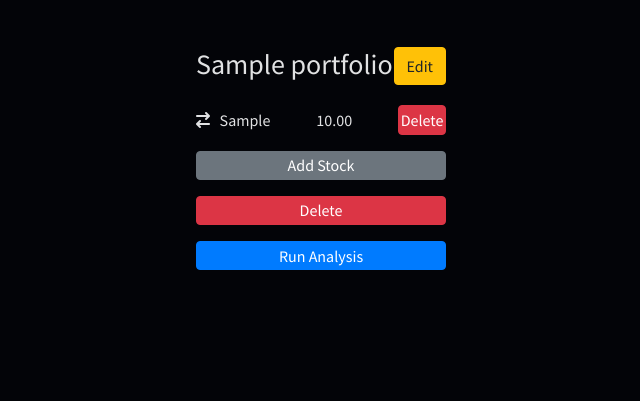
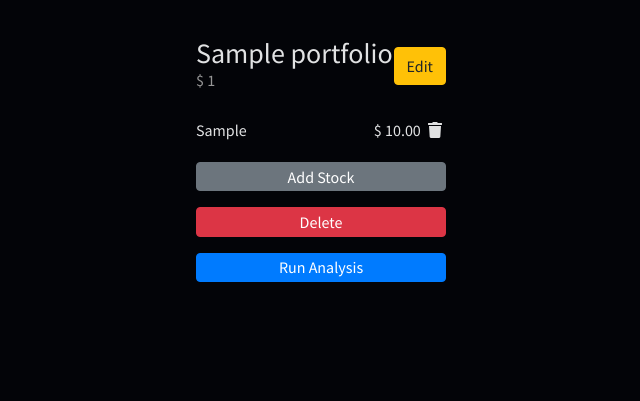
Before and after one commit to truengsuksilp/project_stocky, a Django app: page /profiles/1/ in a window 1280 px wide. Shown: the part 399-800 px from the top of the page, without its empty margins (315-955 px from the left). Run offline with Django 3.2, Linux system fonts and the light colour scheme; tables that the repository leaves empty hold one stand-in row (values such as "Sample post"); style sheets or scripts are compiled from the project's sources; some libraries are stand-ins or nearby versions.

Commit message:
feat(view-StockCreate): Add Price and Date of Valuation to POST request

```diff
--- a/main_app/static/scripts/alpha_price.py
+++ b/main_app/static/scripts/alpha_price.py
@@ -52,7 +52,7 @@ def getStockDate(ticker):
     field_name_1 = '07. latest trading day'
     field_name_2 = '05. price'
 
-    date_str = data[field_type][field_name_1]
+    date_str = data['Global Quote'][field_name_1]
     date = datetime.strptime(date_str, "%Y-%m-%d")
 
     return date
--- a/main_app/static/styles/main.scss
+++ b/main_app/static/styles/main.scss
@@ -47,9 +47,6 @@ article {
     div.portfolio-header{
         display: flex;
         justify-content: space-between;
-        h3 {
-            line-height: 1.8;
-        }
     }
 
     div.stock {
@@ -58,6 +55,10 @@ article {
         align-items: center;
 
         margin-bottom: 0.5rem;
+
+        span {
+            text-align: left;
+        }
     }
 
     h3 {
@@ -98,18 +99,30 @@ article {
             }
         }
 
+        .portfolio-header {
+            margin-bottom: 1rem;
+            h3 {
+                line-height: 1.0;
+                margin-bottom: 0.25rem;
+            }
+        }
+
         .portfolio-list {
             padding: 0.5rem 0.5rem 0.5rem 0rem;
             min-width: 250px;
-            .button-delete-stock {
-                margin: 0rem;
-                padding: 0.1rem 0.1rem;
-            }
         }
 
         .stock-add-button{
             padding: 0.1rem 0rem;
             min-width: 250px;
         }
+
+        .button-delete-stock {
+            margin: 0rem;
+            padding: 0.25rem 0.25rem;
+            color: $black;
+            border: none;
+            background-color: $black;
+        }
     }
 }
--- a/main_app/templates/base.html
+++ b/main_app/templates/base.html
@@ -12,8 +12,10 @@
     <link rel="shortcut icon" type="image/png" href="https://media1.thehungryjpeg.com/thumbs2/ori_3686943_09tpyqe6r67ba765aheypmgvqo0vltfraf4ru77u_plane-icon.jpg"/>
 
 
-    <!-- Vendor: fontawesome -->
-    <script src="https://kit.fontawesome.com/cfb915ae20.js" crossorigin="anonymous"></script>
+    <!-- Vendor: fontawesome - faster cloudflare -->
+    <link rel="stylesheet" href="https://cdnjs.cloudflare.com/ajax/libs/font-awesome/5.15.4/css/all.min.css">
+
+    {% comment %} <script src="https://kit.fontawesome.com/cfb915ae20.js" crossorigin="anonymous"></script> {% endcomment %}
 
     <!-- Vendors: Bootstrap -->
     <link rel="stylesheet" href="https://stackpath.bootstrapcdn.com/bootstrap/4.1.3/css/bootstrap.min.css" integrity="sha384-MCw98/SFnGE8fJT3GXwEOngsV7Zt27NXFoaoApmYm81iuXoPkFOJwJ8ERdknLPMO" crossorigin="anonymous">
--- a/main_app/templates/profile_detail.html
+++ b/main_app/templates/profile_detail.html
@@ -1,4 +1,5 @@
 {% extends 'base.html' %}
+{% load humanize %}
 
 {% block content %}
 
@@ -14,34 +15,36 @@
     <!-- Portfolio: Current stocks | Add Stocks | Run Button -->
     {% for portfolio in user.portfolios.all %}
         <section class="portfolio-list">
+
+            <!-- Porfolio Header -->
             <div class="portfolio-header">
-                <h3>{{portfolio.name}}</h3>
+                <div>
+                    <h3>{{portfolio.name}}</h3>
+                    <h6>$ {{portfolio.valuation | intcomma }}</h6>
+                </div>
                 <a href="{% url 'portfolio_update' portfolio.pk %}">
                     <Button type="submit" class="btn btn-warning">Edit</button>
                 </a>
             </div>
 
+            <!-- Porfolio List -->
             {% for stock in portfolio.stocks.all %}
                 <div class="stock">
                     <span>
-                        <i class="fas fa-exchange"></i>
-                        &nbsp
                         {{stock.ticker}}
                     </span>
-                    <span>
-                        {{stock.price}}
-                        {% comment %} &nbsp
-                        <a href="{% url 'stock_delete' portfolio.pk stock.pk %}">
-                            <i class="fa fa-trash"></i>
-                        </a> {% endcomment %}
-                    </span>
-                    <span>
-                        <!-- Delete Stock: Refactored <a> to <form> -->
-                        <form action="{% url 'stock_delete' portfolio.pk stock.pk %}" method="POST">
+                    <div style="display:flex; align-items: center">
+                        <span>$ {{stock.price | intcomma}}</span>
+                        &nbsp
+                        <span>
+                            <form action="{% url 'stock_delete' portfolio.pk stock.pk %}" method="POST">
                             {% csrf_token %}
-                            <button type=submit class="btn btn-danger button-delete-stock">Delete</button>
-                        </form>
-                    </span>
+                                <button type=submit class="button-delete-stock">
+                                    <i class="fa fa-trash"></i>
+                                </button>
+                            </form>
+                        </span>
+                    </div>
                 </div>
             {% endfor %}
 
--- a/main_app/templates/stock_create.html
+++ b/main_app/templates/stock_create.html
@@ -17,7 +17,7 @@
 
         <div>
             <h6> Closing Price: $ {{price | floatformat:2 }} <h6>
-            <h6> Date: {{date}} <h6>
+            <h6> Date: {{date_of_price | date:"m/d/Y" }} <h6>
         </div>
 
     </section>
--- a/main_app/views.py
+++ b/main_app/views.py
@@ -84,19 +84,20 @@ class StockCreate(CreateView):
 
     # FIXME: price
     def post(self, request, pk):
-        portfolio = Portfolio.objects.get(pk=pk),
-        ticker = request.POST.get("ticker"),
-        price = getStockPrice(request.POST.get("ticker")),
+        portfolio = Portfolio.objects.get(pk=pk)
+        ticker = request.POST.get("ticker")
+        price = getStockPrice(request.POST.get("ticker"))
+        print(price)
         date_of_valuation = getStockDate(request.POST.get("ticker"))
 
         Stock.objects.create(
-            # portfolio = portfolio,
+            portfolio = portfolio,
             ticker = ticker,
             price = price,
             date_of_valuation = date_of_valuation
         )
 
-        return redirect('/profile/1')
+        return redirect('/profiles/1')
 
     # STATIC VERSION
     # def get_success_url(self):
@@ -125,25 +126,30 @@ class PortfolioAnalyze(DetailView):
 ### Delete: filter then delete
 ### Redirect to previous page: request.META.get('HTTP_REFERER', '/')
 
-# To do later
-# class Home(TemplateView):
-#     template_name = 'home.html'
+class Home(TemplateView):
+    template_name = 'home.html'
 
-#     # TODO: Add conditionals - not logged in and valuation not added
-#     def post(self, request, pk):
+    def post(self, request, pk):
 
-#         user_id = request.user.id
-#         stocks = request.POST.get("tickers")
-#         valuation = request.POST.get("valuation")
+        user_id = request.user.id
+        tickers = request.POST.get("tickers")
+        valuation = request.POST.get("valuation")
 
-#         # Split comma separated input
-#         stock_array = stocks.replace(" ","").split(",")
+        # Split comma separated input
+        tickers_array = tickers.replace(" ","").split(",")
 
-#         # Update DB
-#         Portfolio.object.create(user_id=user_id, valuation=valuation)
+        # Update DB
+        Portfolio.object.create(
+            user_id = user_id,
+            valuation = valuation
+        )
 
-#         for i in stock_array:
-#             Stock.object.create(stock_array[i])
+        for i in tickers_array:
+            Stock.object.create(
+                portfolio = Portfolio.objects.get(pk=pk),
+                ticker = tickers_array[i],
+                price = 100
+            )
 
 # Obsoleted
 # class PortfolioList(TemplateView):
--- a/project_stocky/settings.py
+++ b/project_stocky/settings.py
@@ -41,6 +41,7 @@ INSTALLED_APPS = [
     'django.contrib.sessions',
     'django.contrib.messages',
     'django.contrib.staticfiles',
+    'django.contrib.humanize',
     'main_app',
     'sass_processor',
     'crispy_forms',
```
Also changed, not shown: static/styles/main.css (+14 -6 lines).
